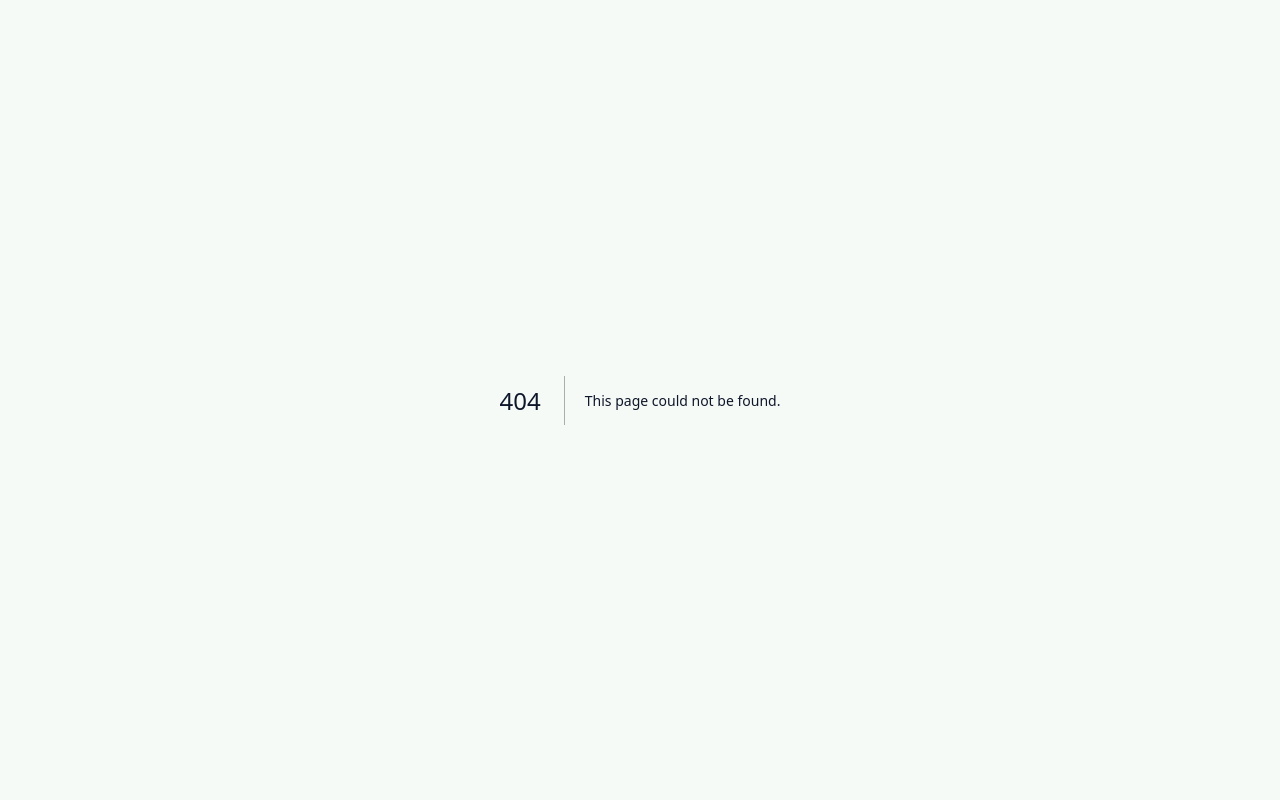
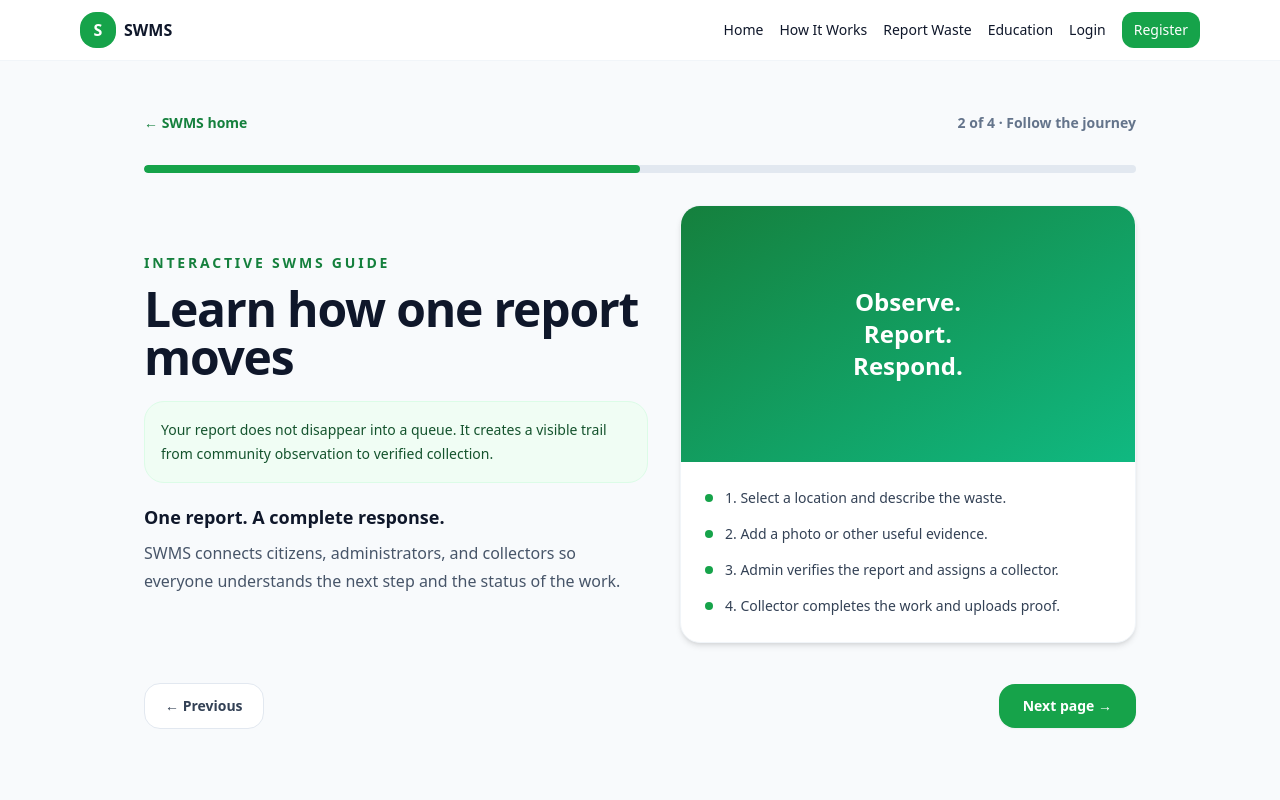
Before and after one commit to Sabondoj3/swms, a Next.js app: page /onboarding/2 in a window 1280 px wide. Before the commit this address had no page. Shown: the top 800 px of the page. Built offline with nearby package versions, Linux system fonts and the light colour scheme; no server answers.

Commit message:
Add four-page interactive onboarding journey

```diff
--- /dev/null
+++ b/app/onboarding/[step]/page.tsx
@@ -0,0 +1,72 @@
+import Link from "next/link";
+import { notFound } from "next/navigation";
+import { Card } from "@/components/ui/primitives";
+import { Footer, MobileNav, TopBar } from "@/components/layout/nav";
+
+const pages = [
+  {
+    title: "See the problem clearly",
+    eyebrow: "1 of 4 · Understand",
+    message: "Every overflowing bin, illegal dump, and missed collection is a signal. When the community reports what it sees, SWMS turns that signal into action.",
+    heading: "Cleaner decisions start with better evidence",
+    body: "Waste problems are difficult to solve when they stay invisible. A photo, location, and short description help the team understand what is happening and where help is needed first.",
+    image: "/problem-overflow.svg",
+    bullets: ["Overflowing bins can make public spaces unsafe.", "Illegal dumping is easier to solve when it is recorded.", "Reliable reports reveal patterns that teams can act on."],
+  },
+  {
+    title: "Learn how one report moves",
+    eyebrow: "2 of 4 · Follow the journey",
+    message: "Your report does not disappear into a queue. It creates a visible trail from community observation to verified collection.",
+    heading: "One report. A complete response.",
+    body: "SWMS connects citizens, administrators, and collectors so everyone understands the next step and the status of the work.",
+    bullets: ["1. Select a location and describe the waste.", "2. Add a photo or other useful evidence.", "3. Admin verifies the report and assigns a collector.", "4. Collector completes the work and uploads proof."],
+  },
+  {
+    title: "Choose your way to help",
+    eyebrow: "3 of 4 · Know your role",
+    message: "A cleaner community is a shared responsibility. SWMS gives each person a focused workflow so the right action happens at the right time.",
+    heading: "The right tools for every role",
+    body: "You will choose your workflow on the next screen. The system keeps each role focused while giving administrators a complete view of operations.",
+    roles: [
+      ["Citizen", "Report waste, add evidence, follow your reports, and learn responsible disposal."],
+      ["Collector", "View assigned jobs, navigate to locations, and record completed collections."],
+      ["Admin", "Verify reports, assign collectors, monitor progress, and use analytics to improve service."],
+    ],
+  },
+  {
+    title: "Start making a difference",
+    eyebrow: "4 of 4 · Take action",
+    message: "You are ready to turn a waste concern into a coordinated response. Start with the workflow that matches your role.",
+    heading: "Small reports create visible change",
+    body: "Whether you are reporting a problem, completing a collection, or coordinating the whole operation, your next action helps build a cleaner and more accountable community.",
+    bullets: ["Citizens can begin community reporting without a password.", "Collectors receive secure credentials from an administrator.", "Administrators can verify reports and assign the right collector."],
+  },
+] as const;
+
+export function generateStaticParams() {
+  return pages.map((_, index) => ({ step: String(index + 1) }));
+}
+
+export default function OnboardingPage({ params }: { params: { step: string } }) {
+  const index = Number(params.step) - 1;
+  const page = pages[index];
+  if (!page) notFound();
+  const first = index === 0;
+  const last = index === pages.length - 1;
+  return (
+    <div className="min-h-screen bg-slate-50 pb-20 md:pb-0">
+      <TopBar />
+      <main className="mx-auto flex min-h-[calc(100vh-5rem)] max-w-5xl flex-col justify-center px-4 py-10">
+        <div className="mb-8 flex items-center justify-between gap-4"><Link href="/" className="text-sm font-semibold text-green-700 hover:underline">← SWMS home</Link><span className="text-sm font-semibold text-slate-500">{page.eyebrow}</span></div>
+        <div className="h-2 overflow-hidden rounded-full bg-slate-200"><div className="h-full rounded-full bg-green-600 transition-all" style={{ width: `${((index + 1) / pages.length) * 100}%` }} /></div>
+        <section className="mt-8 grid gap-8 md:grid-cols-[1.05fr_0.95fr] md:items-center">
+          <div><p className="text-sm font-bold uppercase tracking-[0.2em] text-green-700">Interactive SWMS guide</p><h1 className="mt-3 text-4xl font-extrabold tracking-tight text-slate-900 md:text-5xl">{page.title}</h1><p className="mt-5 rounded-2xl border border-green-100 bg-green-50 p-4 text-sm font-medium leading-6 text-green-900">{page.message}</p><p className="mt-5 text-lg font-bold text-slate-900">{page.heading}</p><p className="mt-2 leading-7 text-slate-600">{page.body}</p></div>
+          <Card className="overflow-hidden p-0 shadow-md">{"image" in page ? <img src={page.image} alt="Waste management evidence" className="h-64 w-full object-cover" /> : <div className="grid min-h-64 place-items-center bg-gradient-to-br from-green-700 to-emerald-500 p-8 text-center text-white"><p className="text-2xl font-extrabold">Observe.<br />Report.<br />Respond.</p></div>}<div className="p-6">{"bullets" in page ? <ul className="space-y-3">{page.bullets.map((bullet) => <li key={bullet} className="flex gap-3 text-sm leading-6 text-slate-700"><span className="mt-2 h-2 w-2 shrink-0 rounded-full bg-green-600" />{bullet}</li>)}</ul> : <div className="space-y-3">{page.roles?.map(([role, description]) => <div key={role} className="rounded-xl bg-slate-50 p-3"><p className="font-bold text-green-700">{role}</p><p className="mt-1 text-sm leading-5 text-slate-600">{description}</p></div>)}</div>}</div></Card>
+        </section>
+        <div className="mt-10 flex flex-wrap items-center justify-between gap-3"><Link href={first ? "/" : `/onboarding/${index}`} className="rounded-xl border border-slate-200 bg-white px-5 py-3 text-sm font-semibold text-slate-700 hover:border-green-300">{first ? "Back home" : "← Previous"}</Link>{last ? <Link href="/login" className="rounded-xl bg-green-600 px-6 py-3 text-sm font-bold text-white shadow-sm hover:bg-green-700">Get Started →</Link> : <Link href={`/onboarding/${index + 2}`} className="rounded-xl bg-green-600 px-6 py-3 text-sm font-bold text-white shadow-sm hover:bg-green-700">Next page →</Link>}</div>
+      </main>
+      <Footer />
+      <MobileNav />
+    </div>
+  );
+}
--- a/app/page.tsx
+++ b/app/page.tsx
@@ -27,17 +27,17 @@ export default function Home() {
 
             <div className="mt-6 flex flex-wrap gap-3">
               <Link
-                href="/report"
+                href="/onboarding/1"
                 className="rounded-xl bg-white px-6 py-3 font-semibold text-green-700"
               >
-                Report Waste
+                Start the journey
               </Link>
 
               <Link
-                href="/#how"
+                href="/onboarding/1"
                 className="rounded-xl border border-white/40 px-6 py-3 font-semibold"
               >
-                Learn More
+                Learn how it works
               </Link>
 
               <InstallAppButton />
@@ -184,7 +184,7 @@ export default function Home() {
 
             <div className="mt-4 flex flex-wrap justify-center gap-3">
               <Link
-                href="/register"
+                href="/onboarding/1"
                 className="rounded-xl bg-white px-5 py-3 font-semibold text-green-700"
               >
                 Get Started
```
